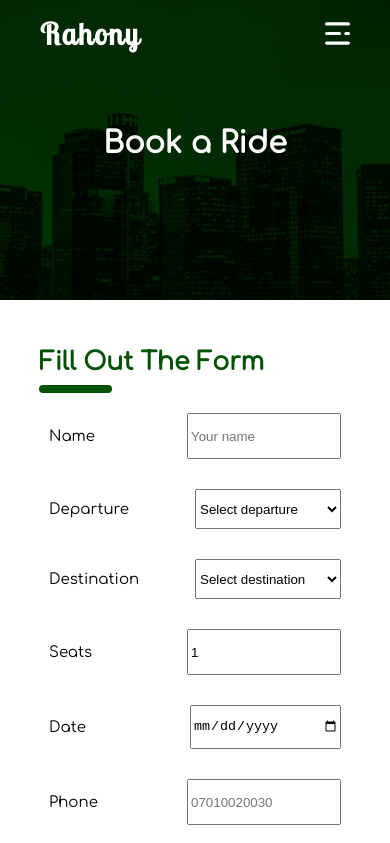
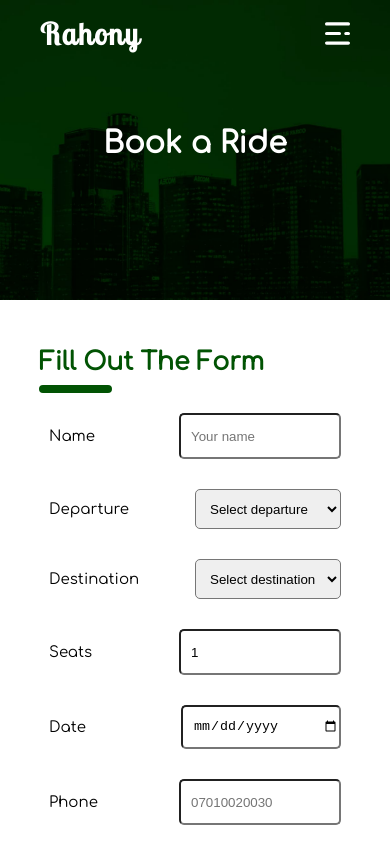
Before and after one commit to megaconfidence/rahony, a React (Create React App) app: page /booking in a window 390 px wide. Shown: the top 843 px of the page. Built offline with nearby package versions, Linux system fonts and the light colour scheme.

Commit message:
fix: Fixes form design

```diff
--- a/src/components/Bookingpage.scss
+++ b/src/components/Bookingpage.scss
@@ -19,12 +19,15 @@
       input,
       select {
         height: 40px;
-        width: 50%;
+        width: 230px;
       }
-      @media (min-width: 420px) {
+
+      @media (max-width: 420px) {
         input,
         select {
-          width: 230px;
+          width: 50%;
+          padding-left: 10px;
+          border-radius: 5px;
         }
       }
     }
```
